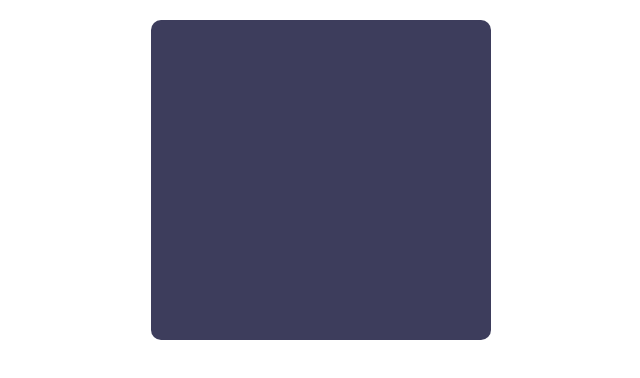
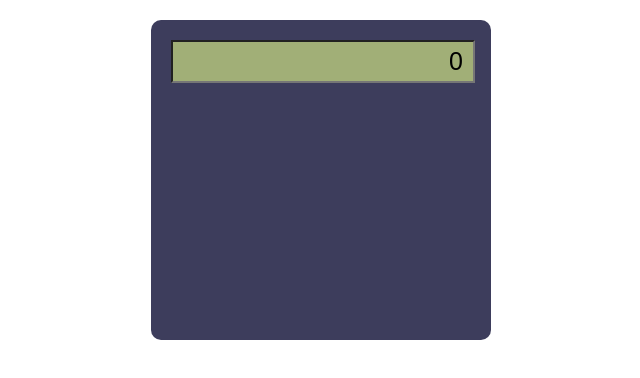
Before and after one commit to ShivaniEkshinge/Calculater, a plain HTML site: page index.html in a window 1280 px wide. Shown: the whole page, without its empty margins (319-959 px from the left). Drawn offline with Linux system fonts and the light colour scheme.

Commit message:
calculater screen

```diff
--- a/index.html
+++ b/index.html
@@ -12,7 +12,21 @@
         padding: 20px;
         padding-top: 20px;
       }
+      .screen{
+        background-color: #A1AF77;
+        text-align: right;
+        width: 280px;
+        display: block;
+        margin: 0 auto;
+        font-size: 25px;
+        padding: 5px 10px;
+        margin-bottom: 20px;
+      }
     </style>
 </head>
 <body>
     <div class="calculater-body">
+      <input type="text" value="0" class="screen"/>
+</div>
+</body>
+</html>
```
